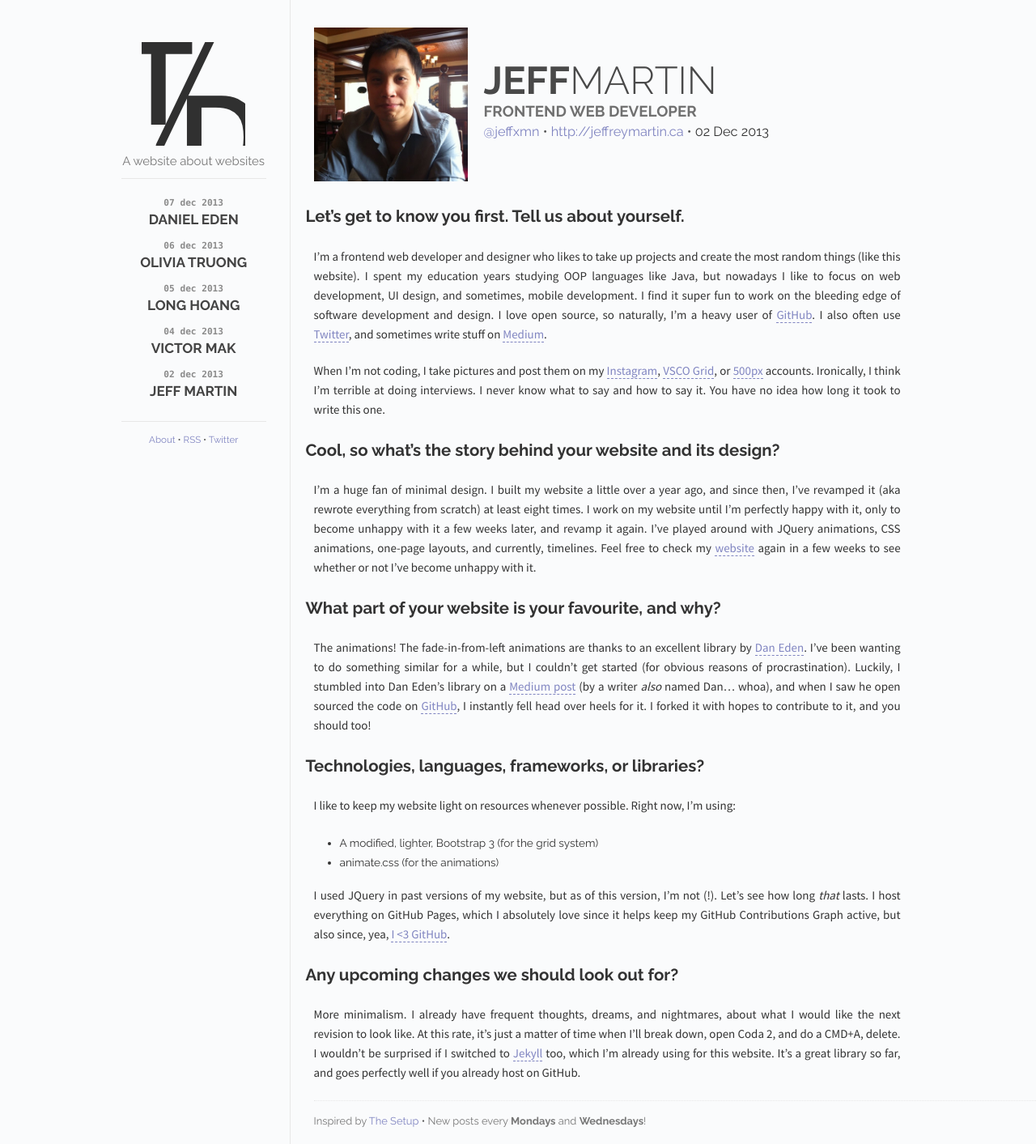
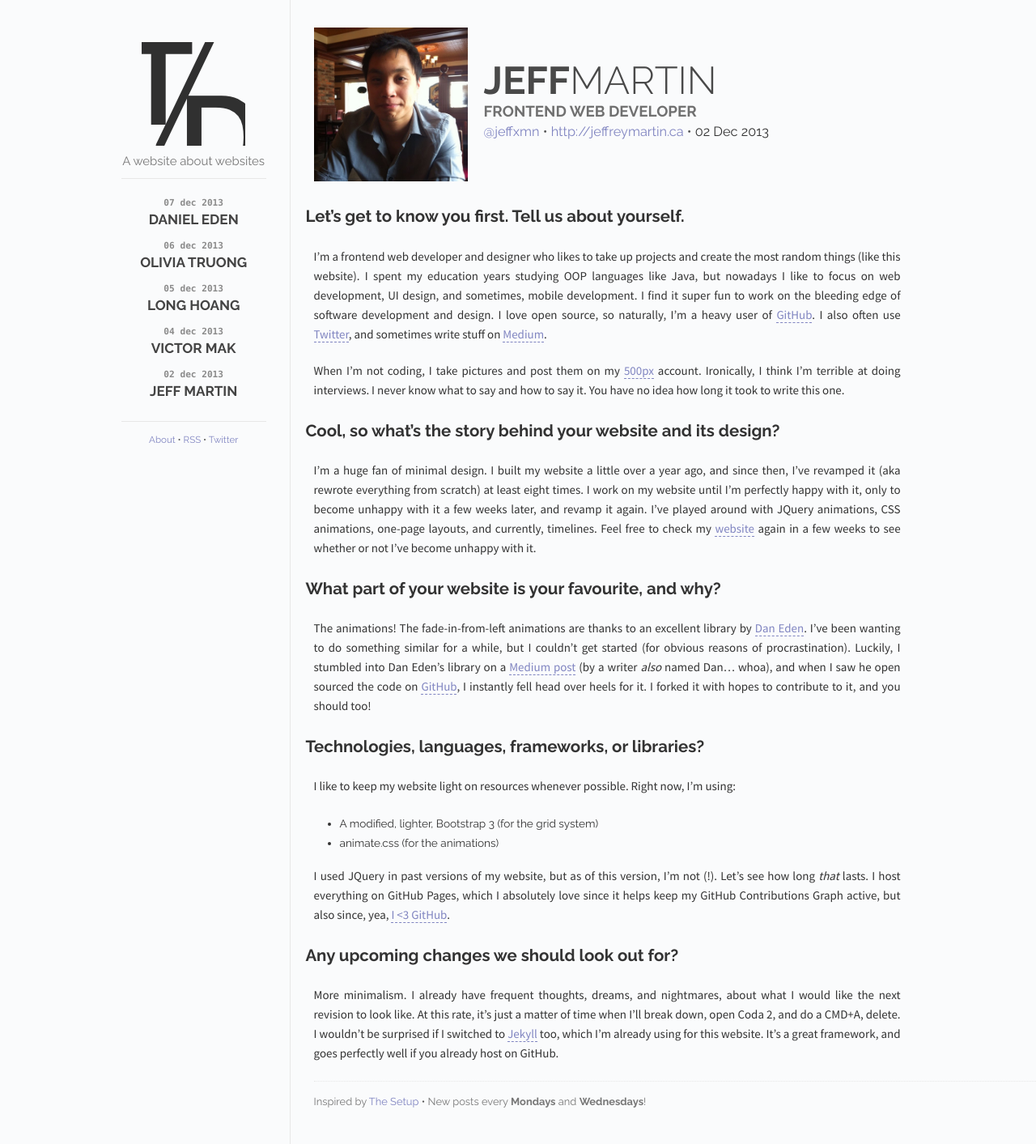
Before and after one commit to the-development/thedevelopment, a Jekyll site: the page built from _posts/2013-12-02-jeff-martin.md, in a window 1280 px wide. Shown: the whole page at 81% size. Built offline with Jekyll 4.4.1, drawn with Linux system fonts in a browser that asks for light colours; Markdown is read by kramdown in place of the engine named in the settings.

Commit message:
I should've edited this before launch *facepalm*

```diff
--- a/_posts/2013-12-02-jeff-martin.md
+++ b/_posts/2013-12-02-jeff-martin.md
@@ -14,7 +14,7 @@ categories: posts
 
 I'm a frontend web developer and designer who likes to take up projects and create the most random things (like this website). I spent my education years studying OOP languages like Java, but nowadays I like to focus on web development, UI design, and sometimes, mobile development. I find it super fun to work on the bleeding edge of software development and design. I love open source, so naturally, I'm a heavy user of [GitHub](http://github.com/jeffxmn). I also often use [Twitter](https://twitter.com/jeffxmn), and sometimes write stuff on [Medium](http://medium.com/@jeffxmn).
 
-When I'm not coding, I take pictures and post them on my [Instagram](http://instagram.com/jeffxmn), [VSCO Grid](http://jeffxmn.vsco.co), or [500px](http://500px.com/jeffxmn) accounts. Ironically, I think I'm terrible at doing interviews. I never know what to say and how to say it. You have no idea how long it took to write this one.
+When I'm not coding, I take pictures and post them on my [500px](http://500px.com/jeffxmn) account. Ironically, I think I'm terrible at doing interviews. I never know what to say and how to say it. You have no idea how long it took to write this one.
 
 ## Cool, so what's the story behind your website and its design?
 
@@ -35,4 +35,4 @@ I used JQuery in past versions of my website, but as of this version, I'm not (!
 
 ## Any upcoming changes we should look out for?
 
-More minimalism. I already have frequent thoughts, dreams, and nightmares, about what I would like the next revision to look like. At this rate, it's just a matter of time when I'll break down, open Coda 2, and do a CMD+A, delete. I wouldn't be surprised if I switched to [Jekyll](http://jekyllrb.com) too, which I'm already using for this website. It's a great library so far, and goes perfectly well if you already host on GitHub.
+More minimalism. I already have frequent thoughts, dreams, and nightmares, about what I would like the next revision to look like. At this rate, it's just a matter of time when I'll break down, open Coda 2, and do a CMD+A, delete. I wouldn't be surprised if I switched to [Jekyll](http://jekyllrb.com) too, which I'm already using for this website. It's a great framework, and goes perfectly well if you already host on GitHub.
```
